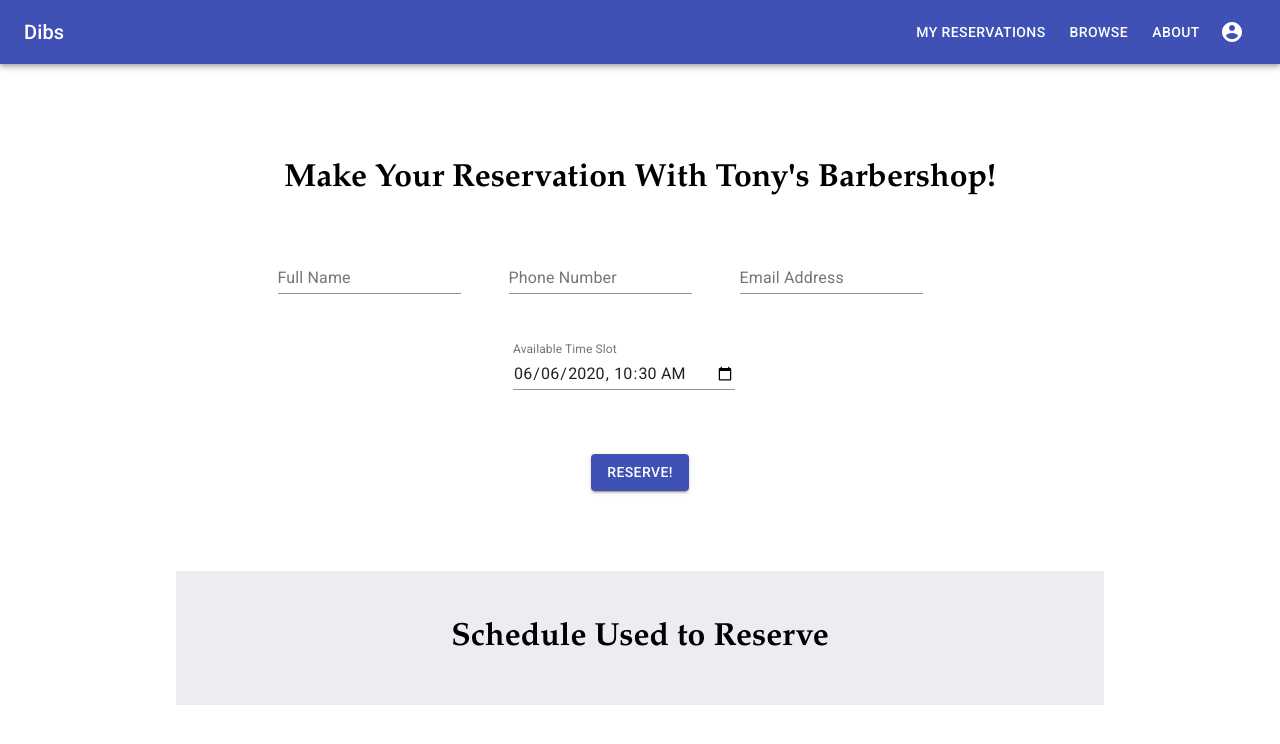
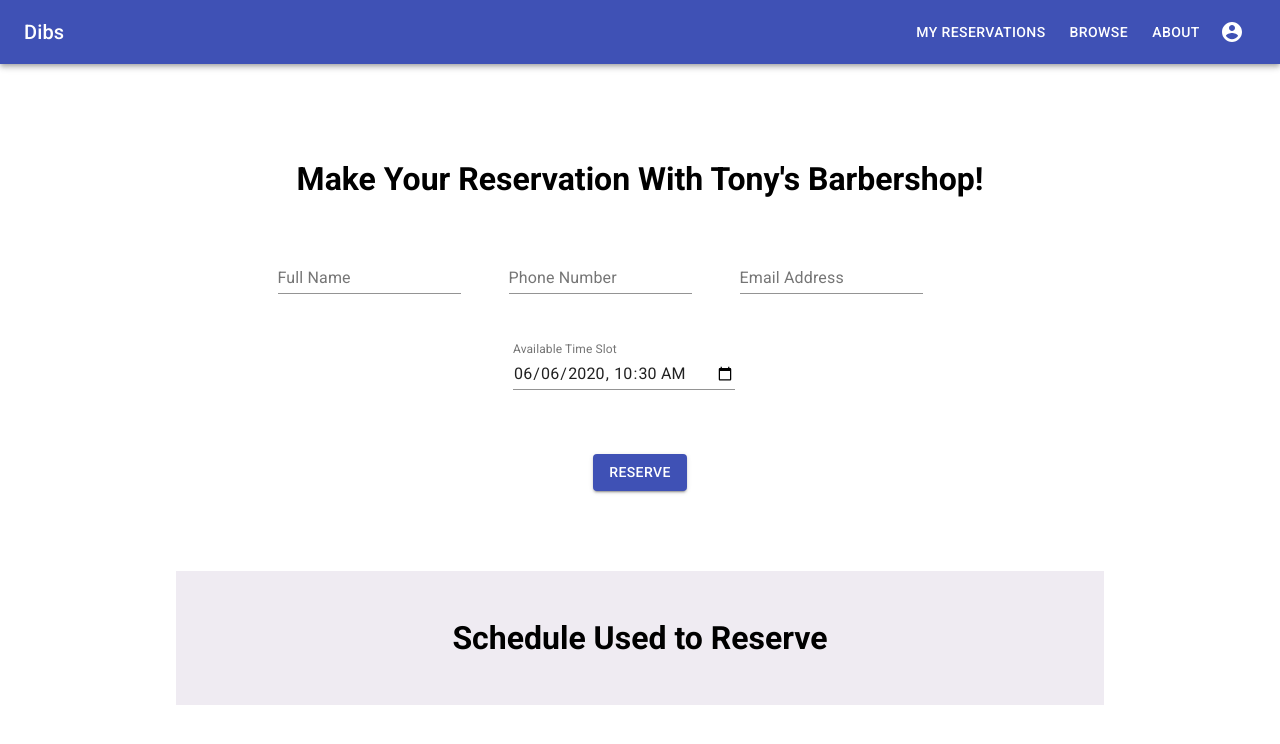
Before and after one commit to yehmond/group1234, a React (Create React App) app: page /reservation in a window 1280 px wide. Shown: the top 744 px of the page. Built offline with nearby package versions, Linux system fonts and the light colour scheme.

Commit message:
fixed font

```diff
--- a/src/components/Reservation.tsx
+++ b/src/components/Reservation.tsx
@@ -12,8 +12,7 @@ const useStyles = makeStyles((theme: Theme) =>
             margin: "3rem",
             padding: "3rem",
             alignItems: "center",
-            textAlign: "center",
-            fontFamily: "Palatino",
+            textAlign: "center"
         },
         formControl: {
             margin: theme.spacing(1),
@@ -91,7 +90,7 @@ export default function Reservation(): JSX.Element {
             <div>
                 {/* TODO: submit form */}
                 <Button variant="contained" color="primary">
-                    Reserve!
+                    Reserve
                 </Button>
             </div>
 
```
